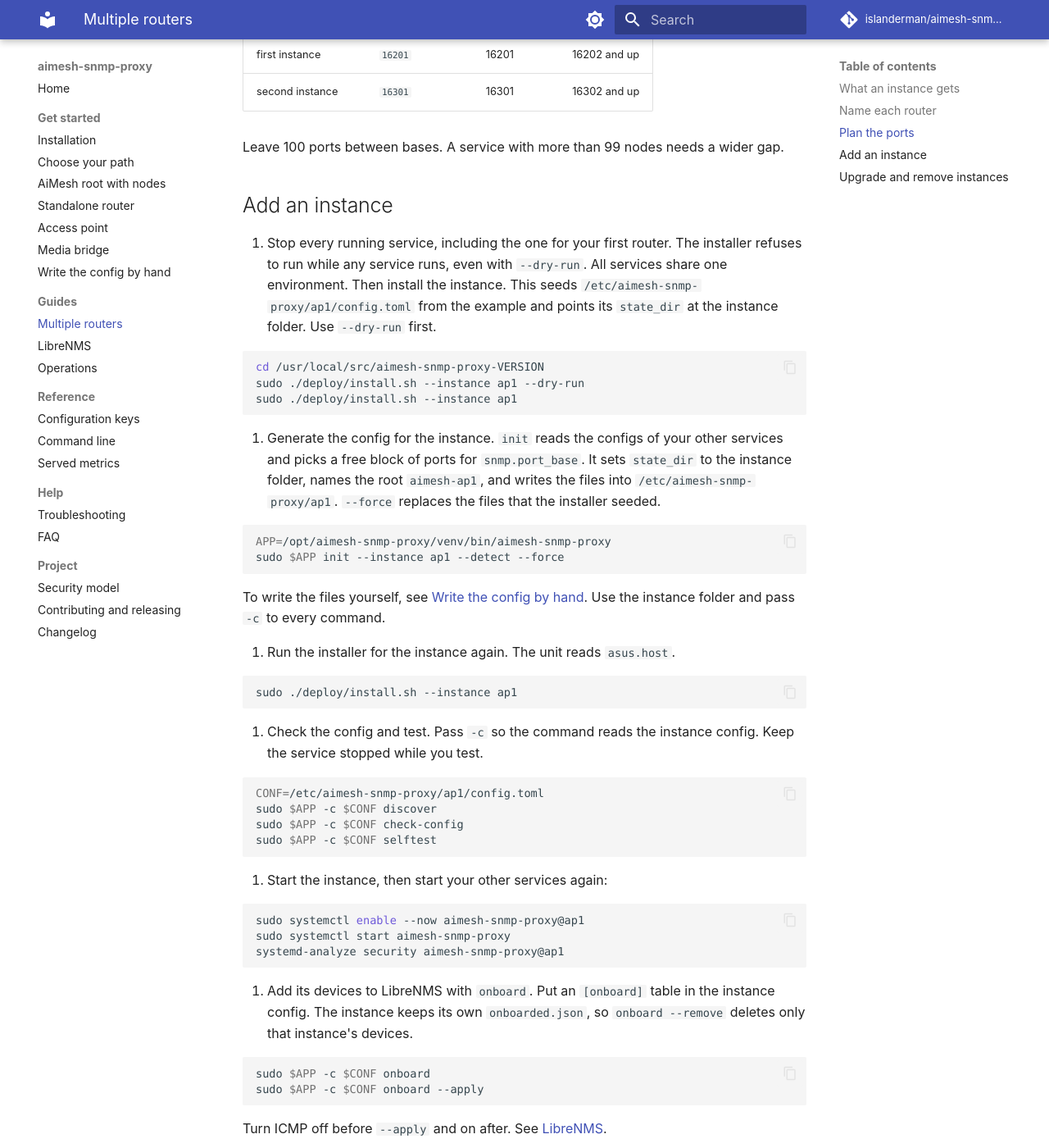
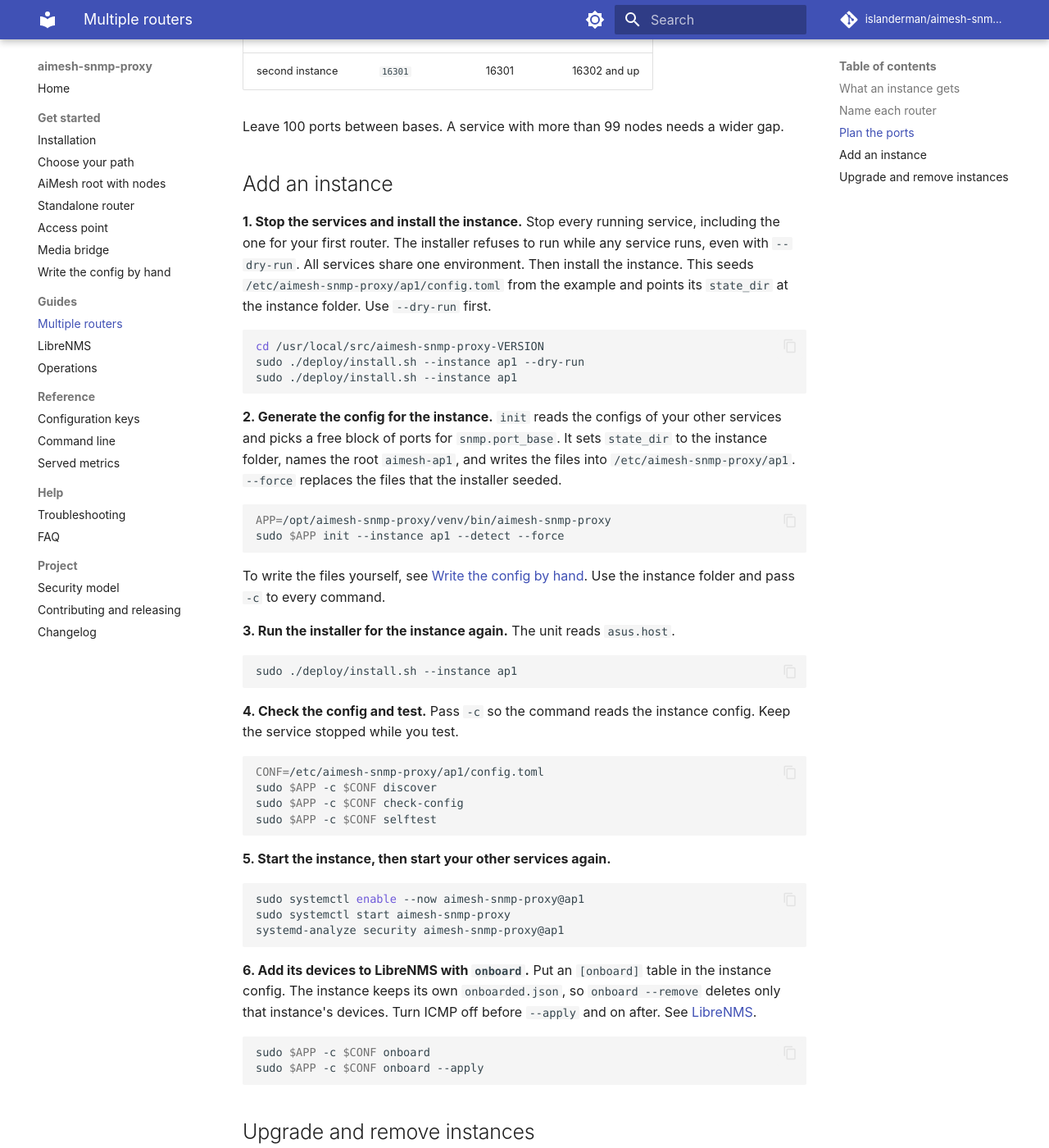
Before and after one commit to islanderman/aimesh-snmp-proxy, an MkDocs documentation site: the page built from docs/instances.md, in a window 1280 px wide and 1400 px high, scrolled down 1667 px. Shown: the whole window at 82% size. Built offline with MkDocs 1.6.1 and Material for MkDocs 9.7.7, drawn with Linux system fonts in a browser that asks for light colours; comment, search, counter and statistics services are not loaded; some of the changed text lies outside the part shown.

Commit message:
docs(steps): keep code blocks out of lists so MkDocs shows every step

````diff
--- a/docs/instances.md
+++ b/docs/instances.md
@@ -34,18 +34,18 @@ LibreNMS device has its hostname. It finds `aimesh-root` from your first router
 the second one with `exists (device N); left unchanged`.
 
 `init --instance NAME` names the root `aimesh-NAME`, so each instance differs from the others. If you
-write the config by hand, give each root its own name in one of two ways:
+write the config by hand, give each root its own name in one of two ways.
 
-- Add an `[[override]]` whose `match` is the router address and whose `sys_name` is unique:
+**Add an override.** Its `match` is the router address, and its `sys_name` is unique:
 
-  ```toml
-  [[override]]
-  match = "192.168.50.2"
-  sys_name = "hall-ap"
-  ```
+```toml
+[[override]]
+match = "192.168.50.2"
+sys_name = "hall-ap"
+```
 
-- Set `hostname = "ip"` in `[onboard]`. LibreNMS then names each device by its LAN address. The
-  device still serves its sysName.
+**Or name the devices by address.** Set `hostname = "ip"` in `[onboard]`. LibreNMS then names each
+device by its LAN address. The device still serves its sysName.
 
 Nodes get `aimesh-` plus the last six hex digits of their MAC address, so they differ already.
 
@@ -64,64 +64,63 @@ Leave 100 ports between bases. A service with more than 99 nodes needs a wider g
 
 ## Add an instance
 
-1. Stop every running service, including the one for your first router. The installer refuses to
-   run while any service runs, even with `--dry-run`. All services share one environment.
-   Then install the instance. This seeds `/etc/aimesh-snmp-proxy/ap1/config.toml` from the example
-   and points its `state_dir` at the instance folder. Use `--dry-run` first.
+**1. Stop the services and install the instance.** Stop every running service, including the one for
+your first router. The installer refuses to run while any service runs, even with `--dry-run`. All
+services share one environment. Then install the instance. This seeds
+`/etc/aimesh-snmp-proxy/ap1/config.toml` from the example and points its `state_dir` at the instance
+folder. Use `--dry-run` first.
 
-   ```sh
-   cd /usr/local/src/aimesh-snmp-proxy-VERSION
-   sudo ./deploy/install.sh --instance ap1 --dry-run
-   sudo ./deploy/install.sh --instance ap1
-   ```
+```sh
+cd /usr/local/src/aimesh-snmp-proxy-VERSION
+sudo ./deploy/install.sh --instance ap1 --dry-run
+sudo ./deploy/install.sh --instance ap1
+```
 
-2. Generate the config for the instance. `init` reads the configs of your other services and picks
-   a free block of ports for `snmp.port_base`. It sets `state_dir` to the instance folder, names the
-   root `aimesh-ap1`, and writes the files into `/etc/aimesh-snmp-proxy/ap1`. `--force` replaces the
-   files that the installer seeded.
+**2. Generate the config for the instance.** `init` reads the configs of your other services and
+picks a free block of ports for `snmp.port_base`. It sets `state_dir` to the instance folder, names
+the root `aimesh-ap1`, and writes the files into `/etc/aimesh-snmp-proxy/ap1`. `--force` replaces the
+files that the installer seeded.
 
-   ```sh
-   APP=/opt/aimesh-snmp-proxy/venv/bin/aimesh-snmp-proxy
-   sudo $APP init --instance ap1 --detect --force
-   ```
+```sh
+APP=/opt/aimesh-snmp-proxy/venv/bin/aimesh-snmp-proxy
+sudo $APP init --instance ap1 --detect --force
+```
 
-   To write the files yourself, see [Write the config by hand](onboarding/manual.md). Use the
-   instance folder and pass `-c` to every command.
+To write the files yourself, see [Write the config by hand](onboarding/manual.md). Use the instance
+folder and pass `-c` to every command.
 
-3. Run the installer for the instance again. The unit reads `asus.host`.
+**3. Run the installer for the instance again.** The unit reads `asus.host`.
 
-   ```sh
-   sudo ./deploy/install.sh --instance ap1
-   ```
+```sh
+sudo ./deploy/install.sh --instance ap1
+```
 
-4. Check the config and test. Pass `-c` so the command reads the instance config. Keep the service
-   stopped while you test.
+**4. Check the config and test.** Pass `-c` so the command reads the instance config. Keep the
+service stopped while you test.
 
-   ```sh
-   CONF=/etc/aimesh-snmp-proxy/ap1/config.toml
-   sudo $APP -c $CONF discover
-   sudo $APP -c $CONF check-config
-   sudo $APP -c $CONF selftest
-   ```
+```sh
+CONF=/etc/aimesh-snmp-proxy/ap1/config.toml
+sudo $APP -c $CONF discover
+sudo $APP -c $CONF check-config
+sudo $APP -c $CONF selftest
+```
 
-5. Start the instance, then start your other services again:
+**5. Start the instance, then start your other services again.**
 
-   ```sh
-   sudo systemctl enable --now aimesh-snmp-proxy@ap1
-   sudo systemctl start aimesh-snmp-proxy
-   systemd-analyze security aimesh-snmp-proxy@ap1
-   ```
+```sh
+sudo systemctl enable --now aimesh-snmp-proxy@ap1
+sudo systemctl start aimesh-snmp-proxy
+systemd-analyze security aimesh-snmp-proxy@ap1
+```
 
-6. Add its devices to LibreNMS with `onboard`. Put an `[onboard]` table in the instance config. The
-   instance keeps its own `onboarded.json`, so `onboard --remove` deletes only that instance's
-   devices.
+**6. Add its devices to LibreNMS with `onboard`.** Put an `[onboard]` table in the instance config.
+The instance keeps its own `onboarded.json`, so `onboard --remove` deletes only that instance's
+devices. Turn ICMP off before `--apply` and on after. See [LibreNMS](librenms.md).
 
-   ```sh
-   sudo $APP -c $CONF onboard
-   sudo $APP -c $CONF onboard --apply
-   ```
-
-   Turn ICMP off before `--apply` and on after. See [LibreNMS](librenms.md).
+```sh
+sudo $APP -c $CONF onboard
+sudo $APP -c $CONF onboard --apply
+```
 
 ## Upgrade and remove instances
 
````
Also changed, not shown: CONTRIBUTING.md (+20 -18 lines), docs/operations.md (+45 -34 lines).
